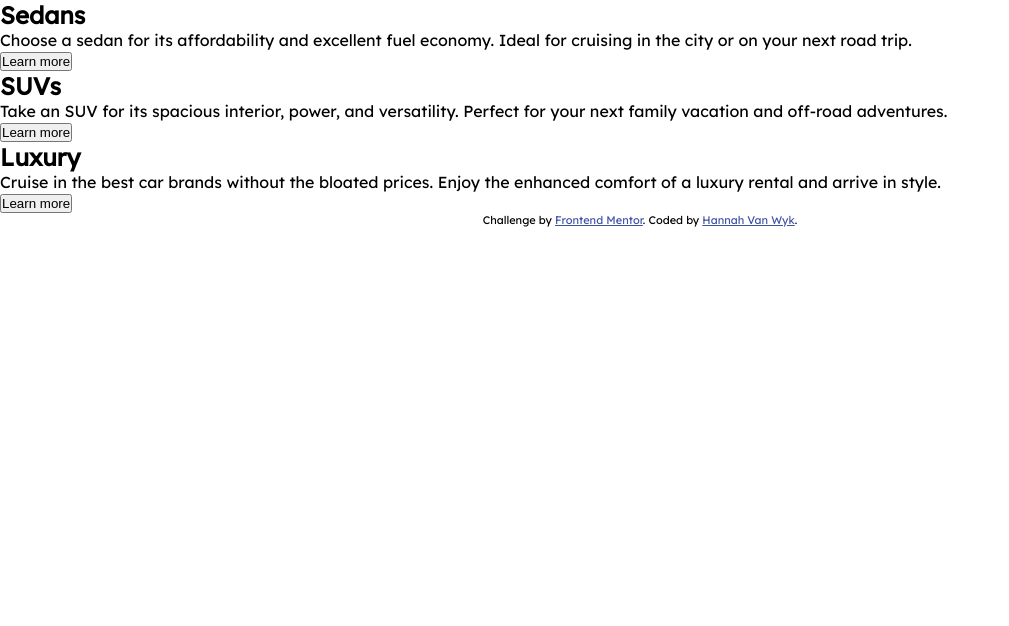
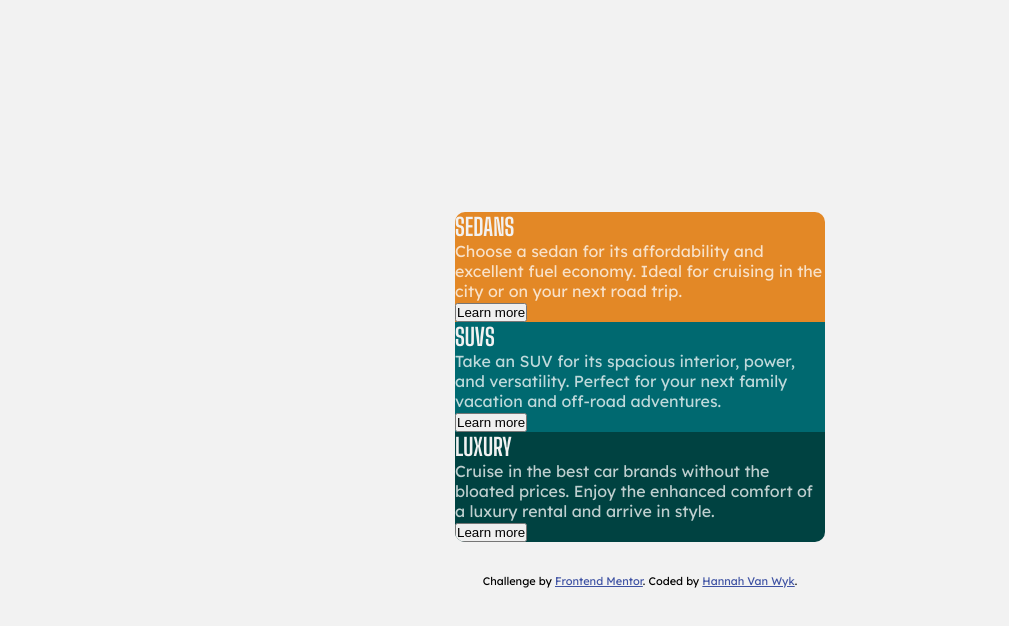
Before and after one commit to hannahvw/3-column-preview-card-component-main, a plain HTML site: page index.html in a window 1280 px wide. Shown: the whole page, without its empty margins (0-1009 px from the left). Drawn offline with Linux system fonts and the light colour scheme.

Commit message:
added css

```diff
--- a/style.css
+++ b/style.css
@@ -25,3 +25,42 @@ html {
   font-family: "Big Shoulders Display", sans-serif;
   font-family: "Lexend Deca", sans-serif;
 }
+
+body {
+    background-color: var(--neutral-color);
+    height: 100vh;
+    display: flex;
+    flex-direction: column;
+    align-items: center;
+    justify-content: center;
+}
+
+.container {
+    max-width: 370px;
+    overflow: hidden;
+    border-radius: 10px;
+    margin-bottom: 2rem;
+}
+
+.section-one {
+    background-color: var(--primary-color-accent);
+}
+
+.section-two {
+    background-color: var(--primay-color-600);
+}
+
+.section-three {
+    background-color: var(--primary-color-800);
+}
+
+h2 {
+    color: var(--neutral-color);
+    text-transform: uppercase;
+    font-family: "Big Shoulders Display", sans-serif;
+}
+
+p {
+    color: var(--neutral-color-paragraphs);
+    font-family: "Lexend Deca", sans-serif;
+}
```
